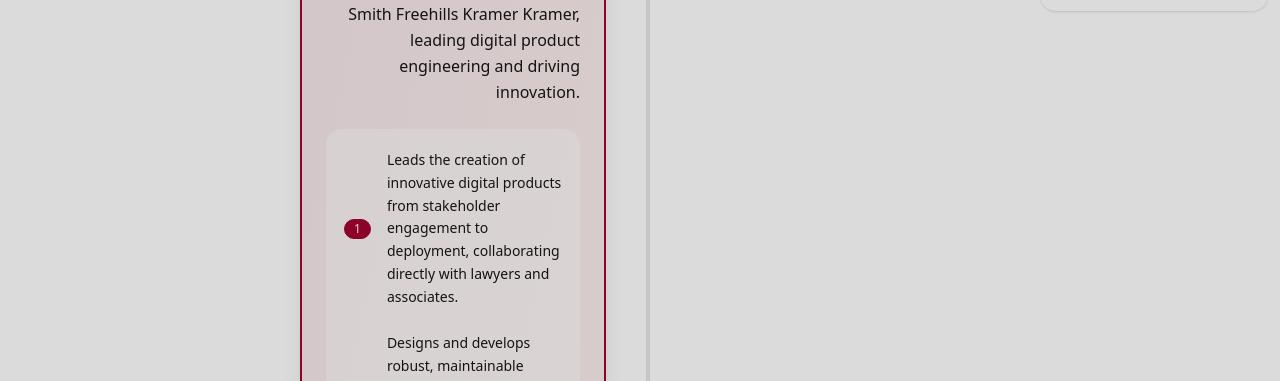
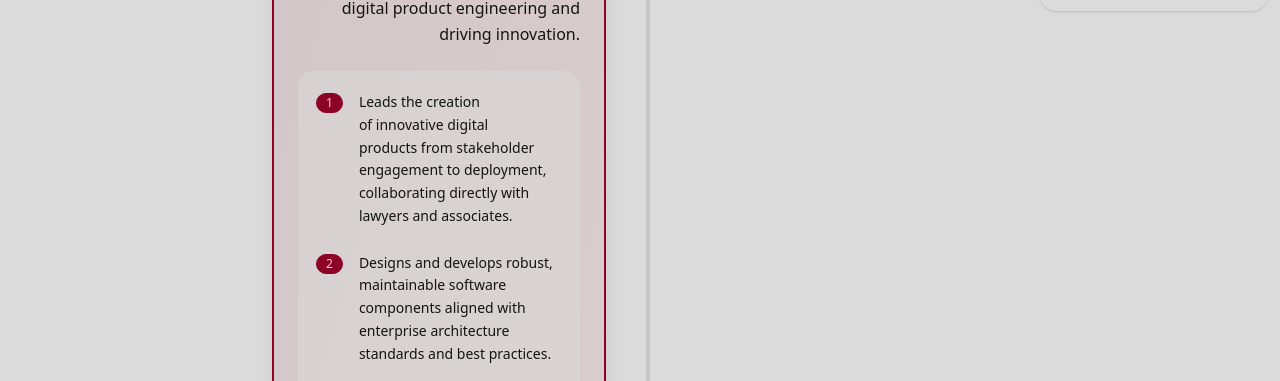
Before and after one commit to Brunosil97/bruno-portfolio, a Vue app: page /docs/work in a window 1280 px wide. Shown: the part 401-782 px from the top of the page. Built offline with nearby package versions, Linux system fonts and the light colour scheme; no server answers; what vue-flag-icon would draw is missing.

Commit message:
finished work experience styling

```diff
--- a/src/components/sections/WorkExperience.vue
+++ b/src/components/sections/WorkExperience.vue
@@ -154,8 +154,8 @@ const changelogEntries = computed(() => [
             </svg>
           </div>
         </div>
-        <div :class="[index % 2 === 0 ? 'timeline-start md:text-end md:me-6' : 'timeline-end md:ms-6', 'mb-10']">
-          <div :class="['card shadow-xl hover:shadow-2xl transition-all duration-300 hover:scale-105 border-2', entry.color === 'primary' ? 'border-primary' : entry.color === 'accent' ? 'border-accent' : entry.color === 'neutral' ? 'border-neutral' : `border-${entry.color}`, entry.cardBg]">
+        <div :class="[index % 2 === 0 ? 'timeline-start md:text-end md:me-6' : 'timeline-end md:ms-6', 'mb-10 w-full md:max-w-2xl']">
+          <div :class="['card shadow-xl hover:shadow-2xl transition-all duration-300 hover:scale-105 border-2 w-full', entry.color === 'primary' ? 'border-primary' : entry.color === 'accent' ? 'border-accent' : entry.color === 'neutral' ? 'border-neutral' : `border-${entry.color}`, entry.cardBg]">
             <div class="card-body">
               <div class="flex items-center gap-2 flex-wrap" :class="index % 2 === 0 ? 'md:flex-row-reverse' : ''">
                 <h2 class="card-title text-2xl">
@@ -170,9 +170,9 @@ const changelogEntries = computed(() => [
               <p class="mt-2 text-base leading-relaxed">{{ entry.description }}</p>
               <ul v-if="entry.points.length" class="menu menu-sm bg-base-200/50 rounded-box mt-4 p-2 w-full">
                 <li v-for="(point, pointIndex) in entry.points" :key="pointIndex" class="w-full">
-                  <a class="cursor-default hover:bg-base-300/50 text-sm leading-relaxed py-3 whitespace-normal">
-                    <span :class="['badge badge-sm mr-2 flex-shrink-0', entry.badgeColor]">{{ pointIndex + 1 }}</span>
-                    <span class="flex-1">{{ point }}</span>
+                  <a class="cursor-default hover:bg-base-300/50 text-sm leading-relaxed py-3 whitespace-normal flex items-start w-full">
+                    <span :class="['badge badge-sm mr-2 flex-shrink-0 mt-0.5', entry.badgeColor]">{{ pointIndex + 1 }}</span>
+                    <span class="flex-1 text-left" style="max-width: calc(100% - 2.5rem);">{{ point }}</span>
                   </a>
                 </li>
               </ul>
```
